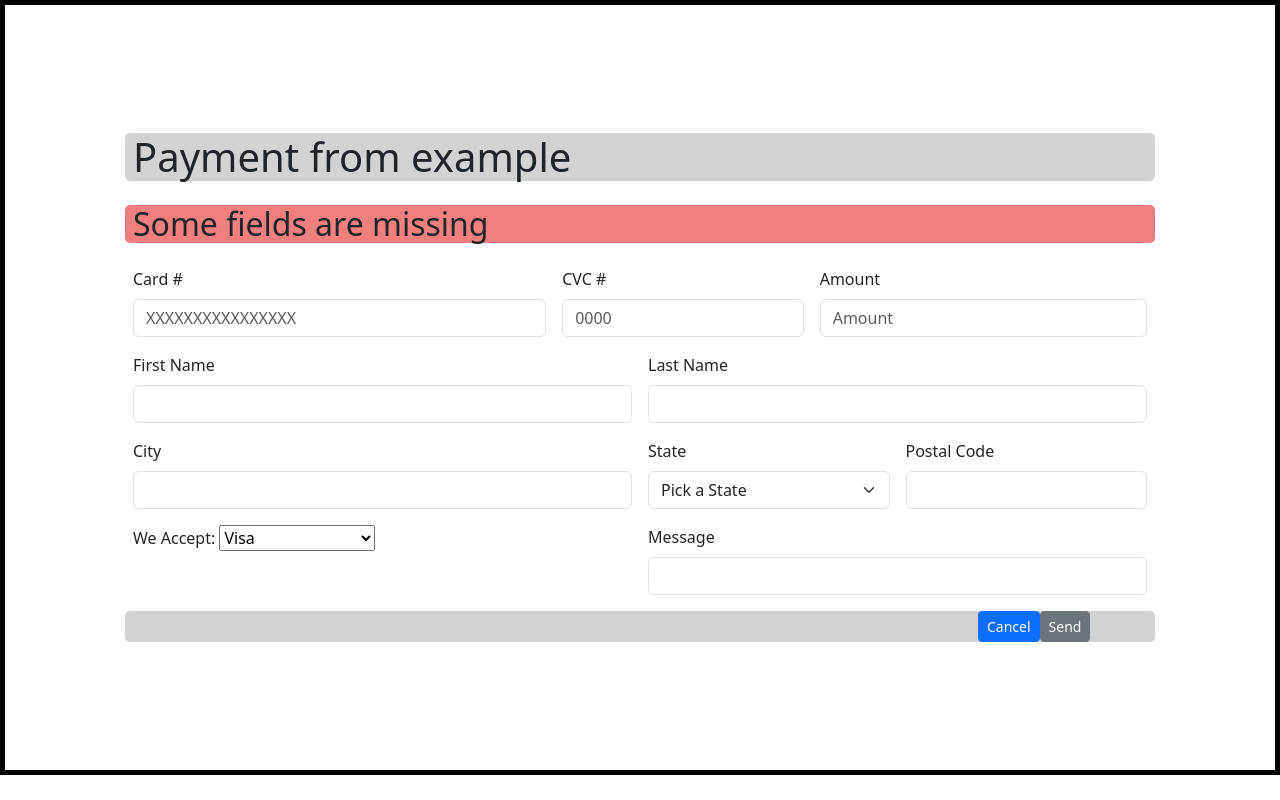
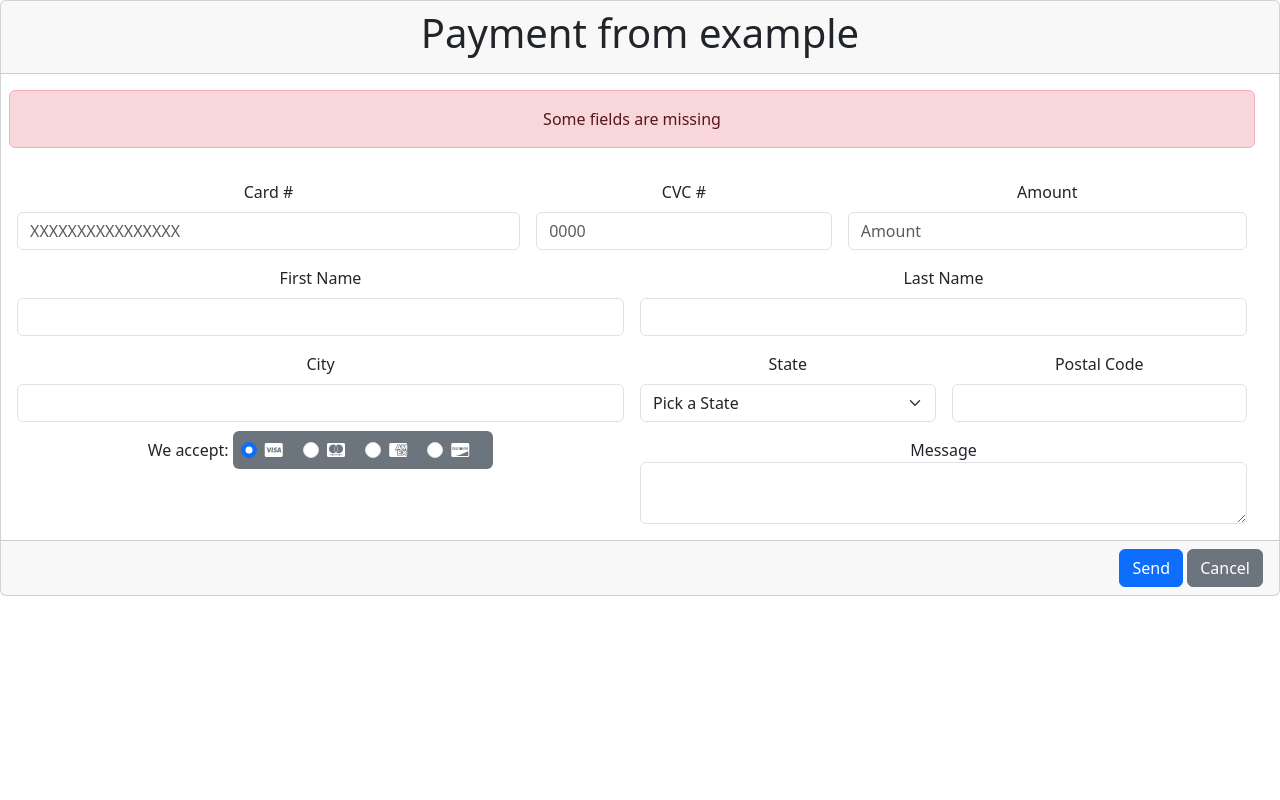
Before and after one commit to 4GeeksAcademy/HTML-form5, a plain HTML site: page index.html in a window 1280 px wide. Drawn offline with nearby package versions, Linux system fonts and the light colour scheme.

Commit message:
Updated HTML Project

```diff
--- a/index.html
+++ b/index.html
@@ -1,43 +1,151 @@
 <!DOCTYPE html>
 <html lang="en">
 <head>
-    <meta charset="UTF-8">
-    <meta name="viewport" content="width=device-width, initial-scale=1.0">
+  <meta charset="UTF-8" />
+  <meta name="viewport" content="width=device-width, initial-scale=1.0"/>
   <title>Document</title>
-    <link rel="stylesheet" href="styles.css">
-    <link href="https://cdn.jsdelivr.net/npm/bootstrap@5.3.7/dist/css/bootstrap.min.css" rel="stylesheet" integrity="sha384-LN+7fdVzj6u52u30Kp6M/trliBMCMKTyK833zpbD+pXdCLuTusPj697FH4R/5mcr" crossorigin="anonymous">
+  <link rel="stylesheet" href="styles.css" />
+  <link href="https://cdn.jsdelivr.net/npm/bootstrap@5.3.7/dist/css/bootstrap.min.css" rel="stylesheet" integrity="sha384-LN+7fdVzj6u52u30Kp6M/trliBMCMKTyK833zpbD+pXdCLuTusPj697FH4R/5mcr" crossorigin="anonymous"/>
+  <link rel="stylesheet" href="https://cdnjs.cloudflare.com/ajax/libs/font-awesome/6.4.0/css/all.min.css" />
 </head>
 
 <body>
+  <div class="card text-center">
+    <div class="card-header">
+      <h1>Payment from example</h1>
+    </div>
+
+    <div class="card-body">
+      <form class="row g-3 col-md-12">
+        <div class="alert alert-danger" role="alert">
+          Some fields are missing
+        </div>
+
+        <div class="col-md-5">
+          <label for="inputCard" class="form-label">Card #</label>
+          <input type="text" class="form-control" id="inputCard" placeholder="XXXXXXXXXXXXXXXX" />
+        </div>
+
+        <div class="col-md-3">
+          <label for="inputCVC" class="form-label">CVC #</label>
+          <input type="password" class="form-control" id="inputCVC" placeholder="0000" />
+        </div>
+
+        <div class="col-md-4">
+          <label for="inputAmount" class="form-label">Amount</label>
+          <input type="text" class="form-control" id="inputAmount" placeholder="Amount" />
+        </div>
+
+        <div class="col-6">
+          <label for="firstName" class="form-label">First Name</label>
+          <input type="text" class="form-control" id="firstName" />
+        </div>
+
+        <div class="col-6">
+          <label for="lastName" class="form-label">Last Name</label>
+          <input type="text" class="form-control" id="lastName" />
+        </div>
+
+        <div class="col-6">
+          <label for="city" class="form-label">City</label>
+          <input type="text" class="form-control" id="city" />
+        </div>
+
+        <div class="col-3">
+          <label for="inputState" class="form-label">State</label>
+          <select id="inputState" class="form-select">
+            <option selected>Pick a State</option>
+            <option>...</option>
+          </select>
+        </div>
+
+        <div class="col-3">
+          <label for="postalCode" class="form-label">Postal Code</label>
+          <input type="text" class="form-control" id="postalCode" />
+        </div>
+
+        <!-- Card type selection -->
+        <div class="col-md-6">
+           <label for="input-group">We accept:</label>
+          <span class="bg-secondary p-2 rounded text-white">
+          <div class="form-check form-check-inline">
+            <input class="form-check-input" type="radio" name="cardType" id="visa" value="Visa" checked />
+            <label class="form-check-label" for="visa"><i class="fa-brands fa-cc-visa"></i></label>
+          </div>
+          <div class="form-check form-check-inline">
+            <input class="form-check-input" type="radio" name="cardType" id="mastercard" value="Mastercard" />
+            <label class="form-check-label" for="mastercard"><i class="fa-brands fa-cc-mastercard"></i></label>
+          </div>
+           <div class="form-check form-check-inline">
+            <input class="form-check-input" type="radio" name="cardType" id="amex" value="Amex" />
+            <label class="form-check-label" for="amex"><i class="fa-brands fa-cc-amex"></i></label>
+          </div>
+           <div class="form-check form-check-inline">
+            <input class="form-check-input" type="radio" name="cardType" id="amex2" value="Discover" />
+            <label class="form-check-label" for="amex2"><i class="fa-brands fa-cc-discover"></i></label>
+          </div>
+          </span>
+        </div>
+
+        <div class="col-md-6">
+            <label for="input-group">Message</label>
+
+
+               <div class="input-group">
+
+  <textarea class="form-control"></textarea>
+</div>
+
+        </div>
+      </form>
+    </div>
+
+    <div class="card-footer text-body-secondary text-end">
+      <a href="#" class="btn btn-primary" >Send</a>
+       <a href="#" class="btn btn-secondary">Cancel</a>
+
+    </div>
+  </div>
+
+  <!-- Uncommented legacy form version -->
+  <!--
   <div class="bigbody">
-
     <form class="row g-3">
       <h1>Payment from example</h1>
-         <h2 class="col-md-12">Some fields are missing</h2>
+      <div class="alert alert-danger" role="alert">
+        Some fields are missing
+      </div>
+
       <div class="col-md-5">
         <label for="inputcard" class="form-label">Card #</label>
-            <input type="email" class="form-control" id="inputEmail4" placeholder="XXXXXXXXXXXXXXXX">
+        <input type="email" class="form-control" id="inputEmail4" placeholder="XXXXXXXXXXXXXXXX" />
       </div>
+
       <div class="col-md-3">
         <label for="inputPassword4" class="form-label">CVC #</label>
-            <input type="password" class="form-control" id="inputPassword4" placeholder="0000">
+        <input type="password" class="form-control" id="inputPassword4" placeholder="0000" />
       </div>
+
       <div class="col-md-4">
         <label for="inputPassword4" class="form-label">Amount</label>
-    <input type="password" class="form-control" id="inputPassword4" placeholder="Amount">
+        <input type="password" class="form-control" id="inputPassword4" placeholder="Amount" />
       </div>
+
       <div class="col-6">
         <label for="inputAddress" class="form-label">First Name</label>
-    <input type="text" class="form-control" id="inputAddress" >
+        <input type="text" class="form-control" id="inputAddress" />
       </div>
+
       <div class="col-6">
         <label for="inputAddress" class="form-label">Last Name</label>
-    <input type="text" class="form-control" id="inputAddress" >
+        <input type="text" class="form-control" id="inputAddress" />
       </div>
+
       <div class="col-6">
         <label for="inputAddress2" class="form-label">City</label>
-    <input type="text" class="form-control" id="inputAddress2">
+        <input type="text" class="form-control" id="inputAddress2" />
       </div>
+
       <div class="col-3">
         <label for="inputAddress2" class="form-label">State</label>
         <select id="inputState" class="form-select" aria-placeholder="pick a State">
@@ -45,35 +153,16 @@
           <option>...</option>
         </select>
       </div>
+
       <div class="col-3">
         <label for="inputAddress2" class="form-label">Postal Code</label>
-    <input type="text" class="form-control" id="inputAddress2">
-  </div>
-  <div class="col-md-6">
-    <label for="inputCity" class="form-label">We Accept:</label>
-    <select id="cardType" name="cardType">
-    <option value="visa">Visa</option>
-    <option value="mc">Mastercard</option>
-    <option value="amex">American Express</option>
-    <option value="discover">Discover</option>
-    <option value="diners">Diners Club</option>
-    <option value="jcb">JCB</option>
-    </select>
-
-  </div>
-<div class="col-6">
-    <label for="inputAddress2" class="form-label">Message</label>
-    <input type="text" class="form-control" id="inputAddress2" >
+        <input type="text" class="form-control" id="inputAddress2" />
       </div>
 
-  <div class="lastbody">
-     <div class="col-10"> </div>
-  <button type="button" class="btn btn-primary btn-sm">Cancel</button>
-<button type="button" class="btn btn-secondary btn-sm">Send</button>
-  </div>
-</form>
-</div>
-</div>
+
+
+  -->
+
   <script src="https://cdn.jsdelivr.net/npm/bootstrap@5.3.7/dist/js/bootstrap.bundle.min.js" integrity="sha384-ndDqU0Gzau9qJ1lfW4pNLlhNTkCfHzAVBReH9diLvGRem5+R9g2FzA8ZGN954O5Q" crossorigin="anonymous"></script>
 </body>
 </html>
--- a/styles.css
+++ b/styles.css
@@ -1,4 +1,4 @@
-.bigbody{
+/* .bigbody{
     display: flex;
     justify-content: center;
     align-items: center;
@@ -20,4 +20,4 @@ border-radius: 5px;
 }
 btn-secondary{
     background-color: blue;
-}
+} */
```
Lines whose indentation alone changed are shown as unchanged.
